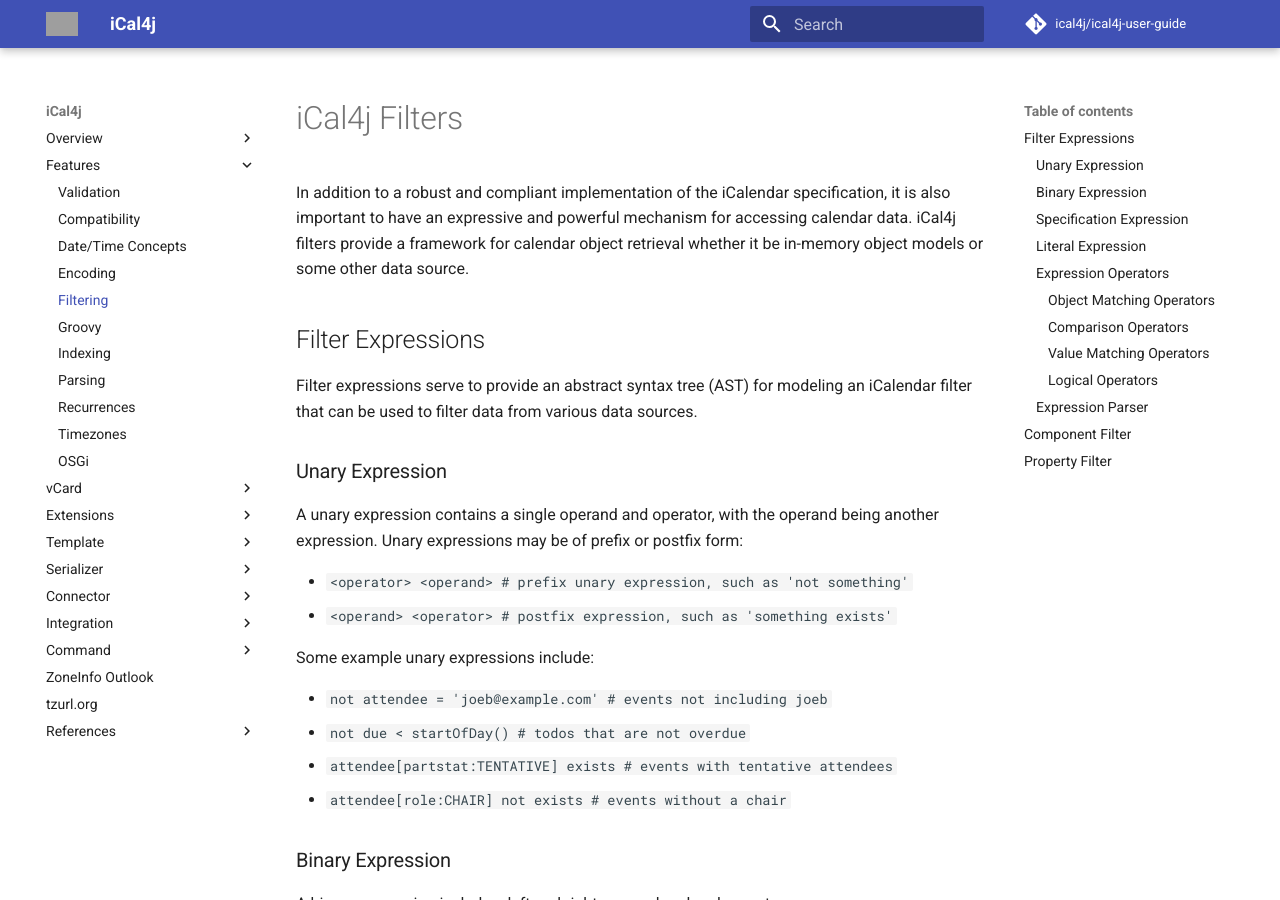
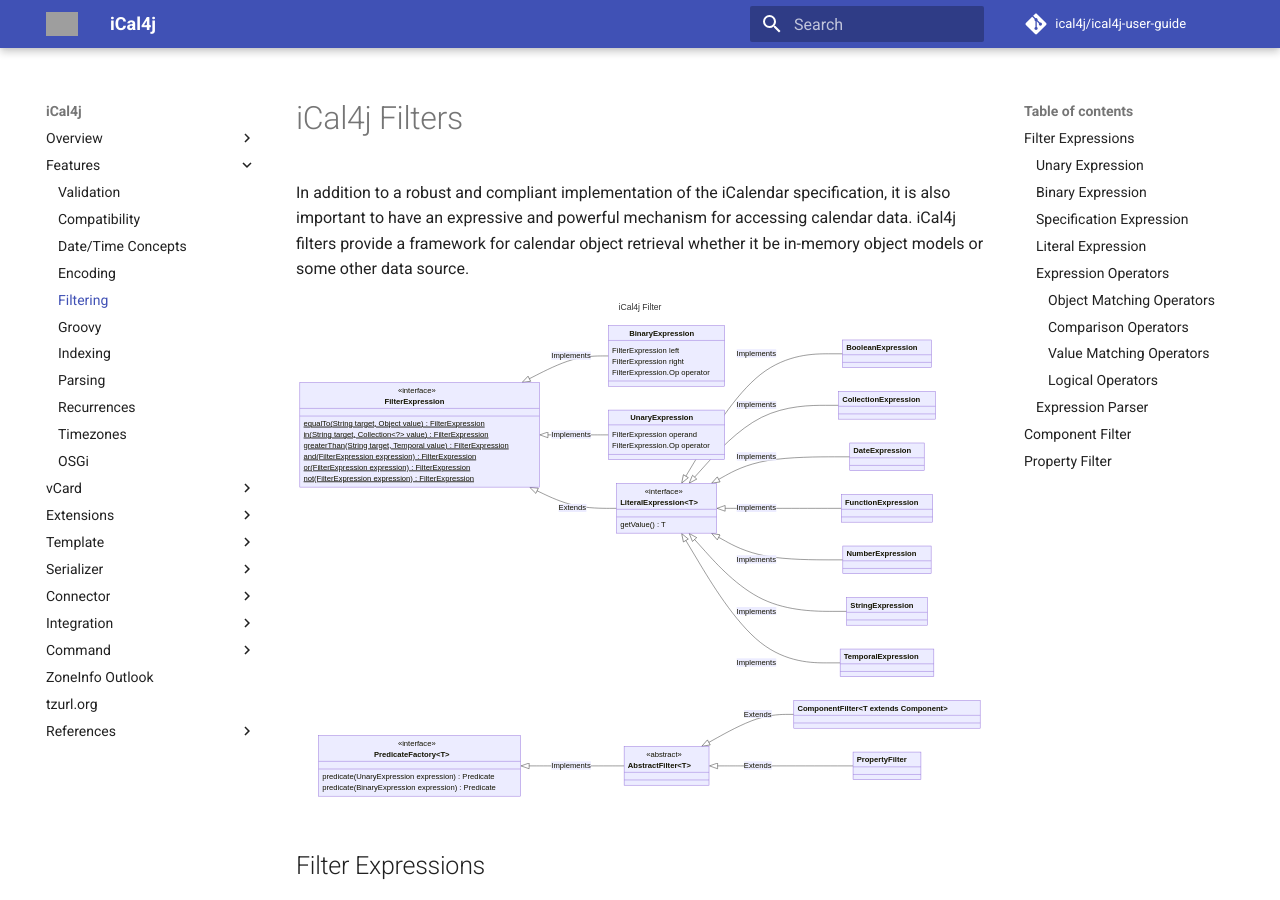
Before and after one commit to ical4j/ical4j-user-guide, an MkDocs documentation site: the page built from docs/filtering.md, in a window 1280 px wide and 900 px high. Built offline with MkDocs 1.6.1 and Material for MkDocs 9.7.7, drawn with Linux system fonts in a browser that asks for light colours; comment, search, counter and statistics services are not loaded; grey boxes are pictures that could not be loaded.

Commit message:
Added filter class diagram

```diff
--- a/docs/filtering.md
+++ b/docs/filtering.md
@@ -3,6 +3,8 @@
 In addition to a robust and compliant implementation of the iCalendar specification, it is also important to have
 an expressive and powerful mechanism for accessing calendar data. iCal4j filters provide a framework for calendar
 object retrieval whether it be in-memory object models or some other data source.
+
+![filter.mmd.svg](images/filter.mmd.svg)
 
 ## Filter Expressions
 
```
Also changed, not shown: docs/images/filter.mmd.svg (added), docs/images/validation.mmd.svg, 3 other files.
